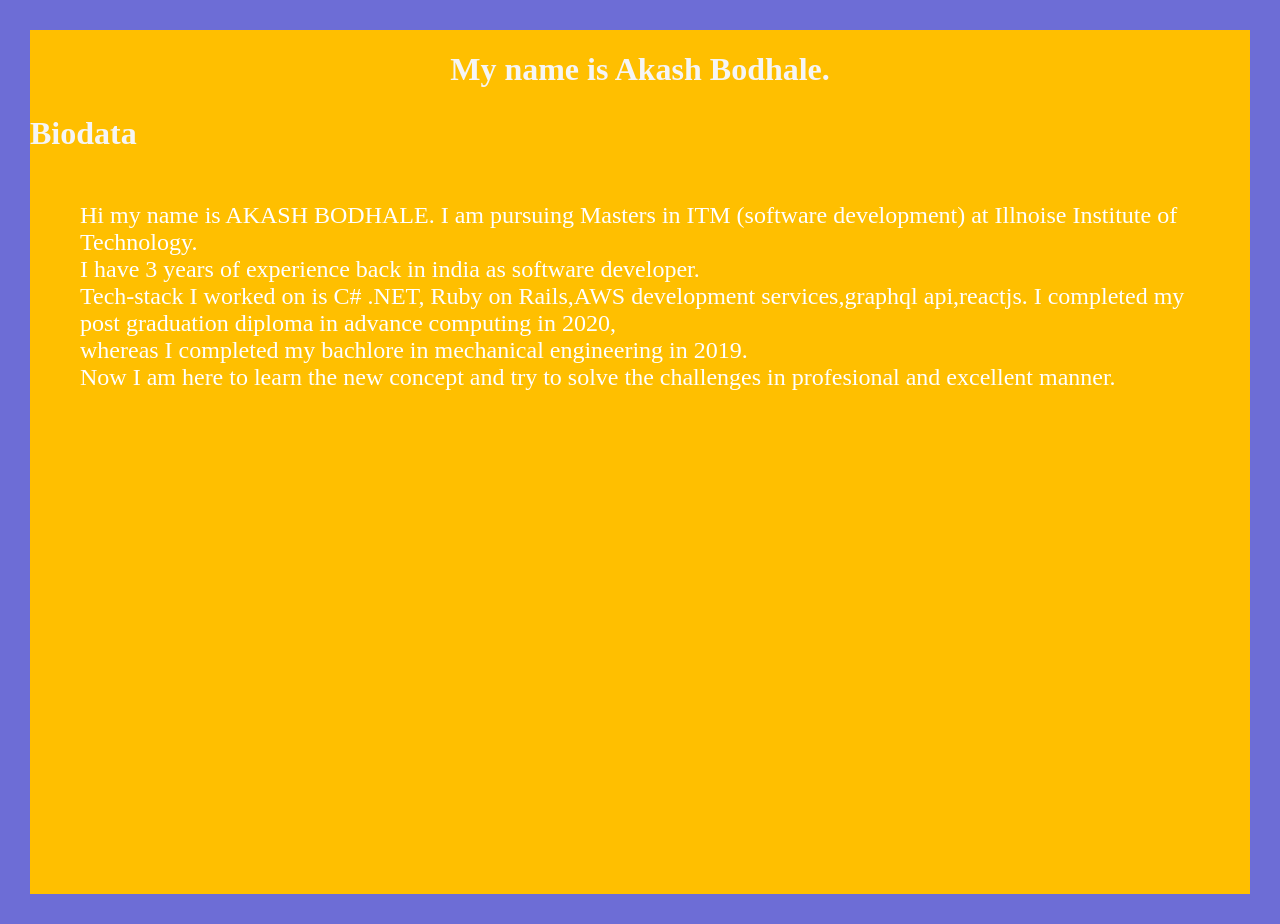
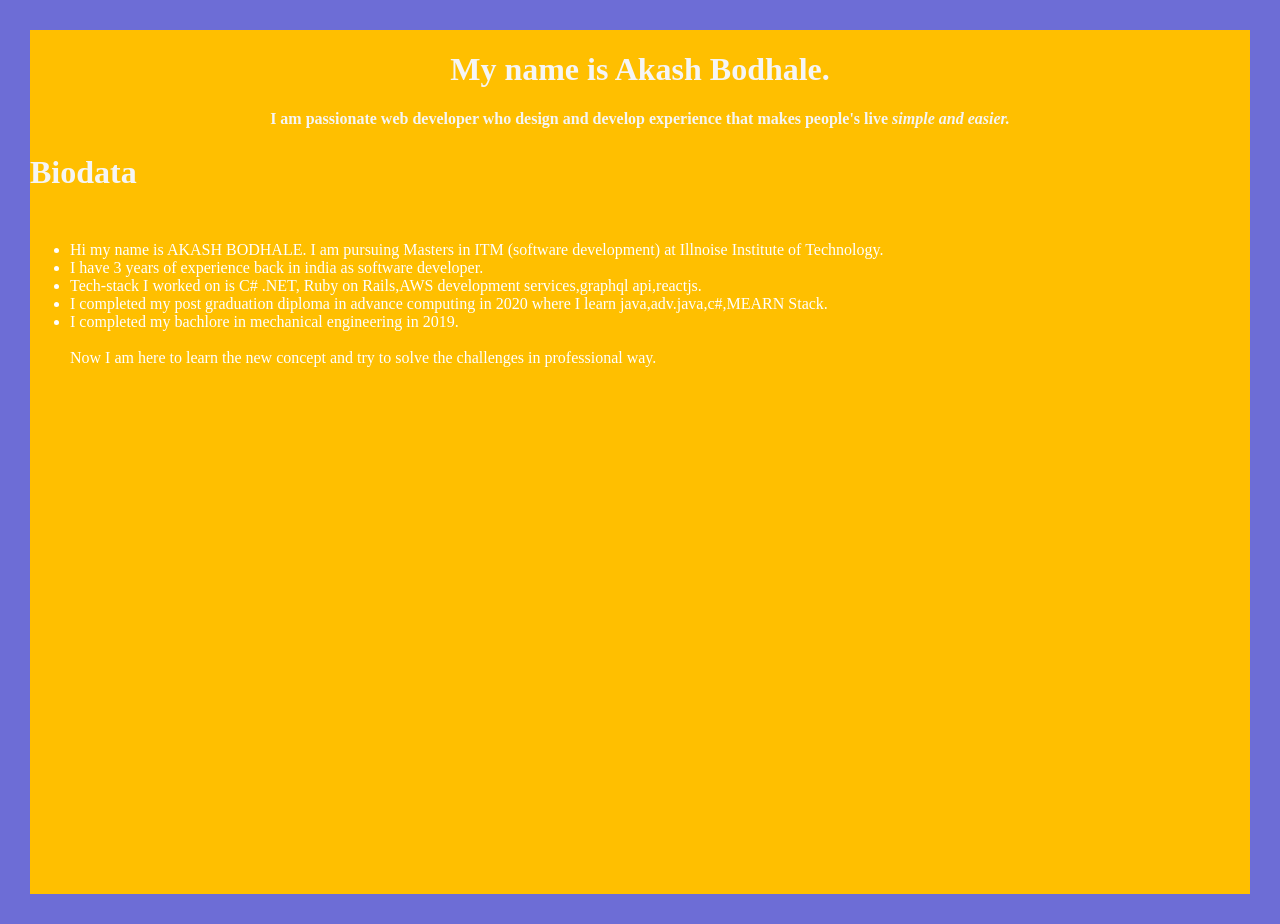
Before and after one commit to abodhale/abodhale.github.io, a plain HTML site: page index.html in a window 1280 px wide. Drawn offline with Linux system fonts and the light colour scheme.

Commit message:
add li tag

```diff
--- a/index.css
+++ b/index.css
@@ -17,3 +17,11 @@ p{
     font-size: x-large;
     color:white ;
 }
+h4
+{
+    text-align:center;
+}
+ul
+{
+    color:white ;
+}
--- a/index.html
+++ b/index.html
@@ -7,13 +7,18 @@
 <body>
 
         <h1 style = "color: whitesmoke;">My name is Akash Bodhale.</h1>
+        <h4 style ="color: whitesmoke;" >I am passionate web developer who design and develop experience that makes people's live <b><i>simple and easier.</i></b> </h4>
         <h2 style ="color: whitesmoke;">Biodata</h2>
         <p>
-            Hi my name is AKASH BODHALE. I am pursuing Masters in ITM (software development) at Illnoise Institute of Technology.</br>
-            I have 3 years of experience back in india as software developer.</br>
-            Tech-stack I worked on is C# .NET, Ruby on Rails,AWS development services,graphql api,reactjs.
-            I completed my post graduation diploma in advance computing in 2020,</br>whereas I completed my bachlore in mechanical engineering in 2019.
-            <br> Now I am here to learn the new concept and try to solve the challenges in profesional and excellent manner.
+            <ul>
+                <li> Hi my name is AKASH BODHALE. I am pursuing Masters in ITM (software development) at Illnoise Institute of Technology.</li>
+                <li>I have 3 years of experience back in india as software developer.</li>
+                <li>Tech-stack I worked on is C# .NET, Ruby on Rails,AWS development services,graphql api,reactjs.</li>
+                <li>I completed my post graduation diploma in advance computing in 2020 where I learn java,adv.java,c#,MEARN Stack.</li>
+                <li> I completed my bachlore in mechanical engineering in 2019.</li>
+                <br>
+                Now I am here to learn the new concept and try to solve the challenges in professional  way.
+            </ul>
         </p>
 
 </body>
```
